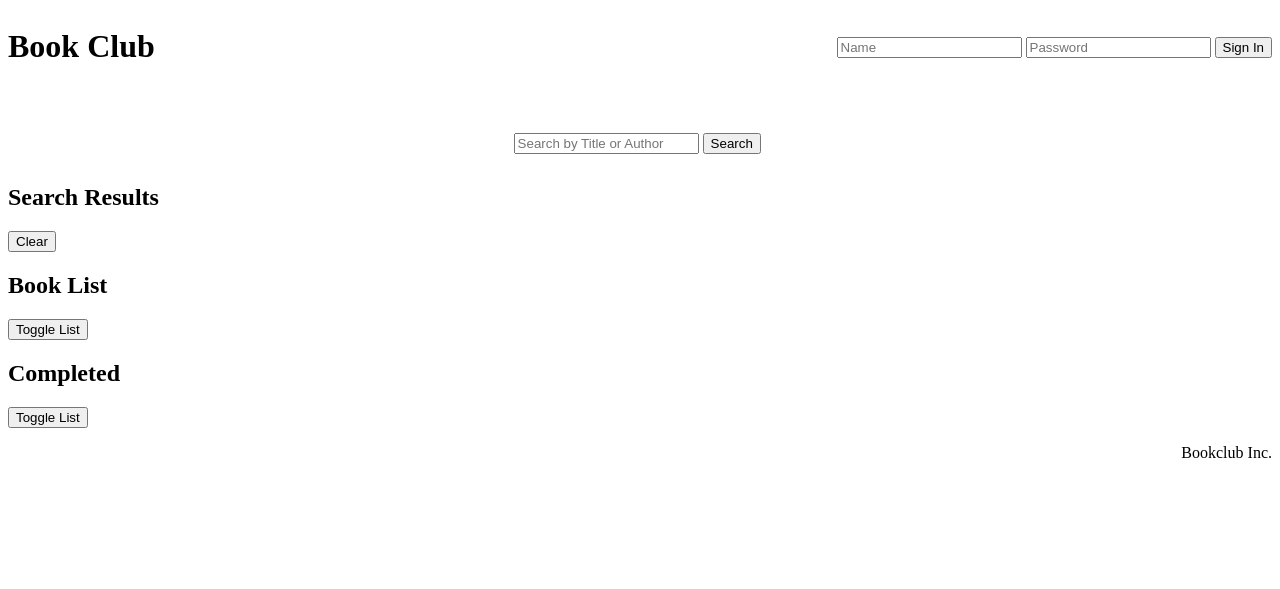
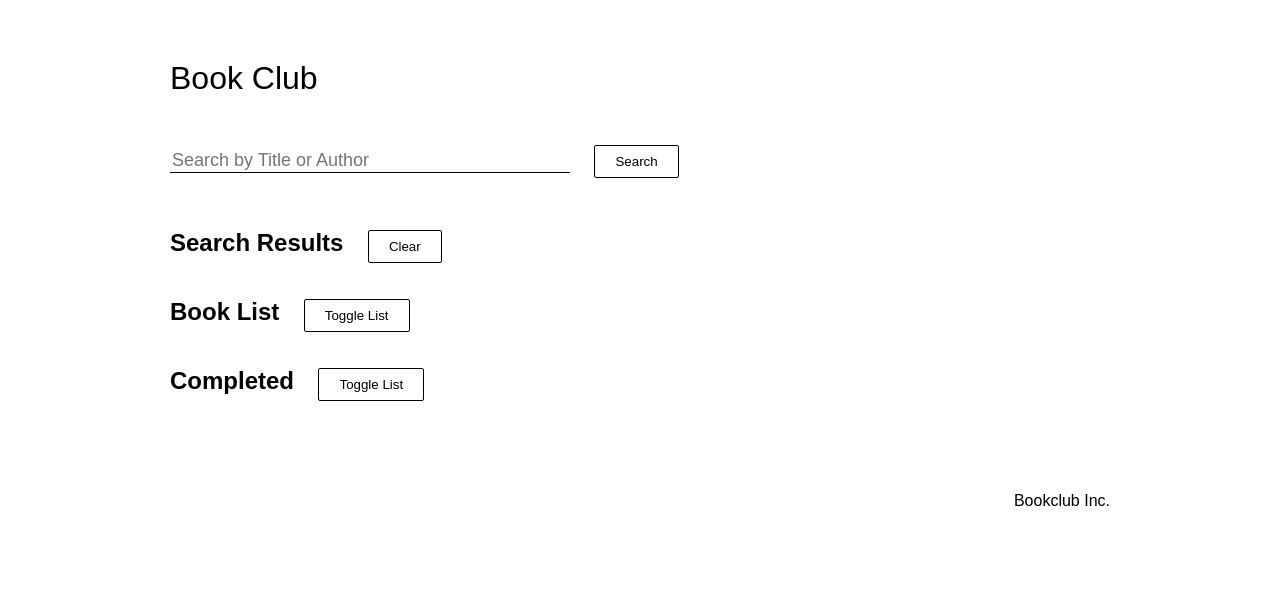
Before and after one commit to Lefty9200/bookClub, a plain HTML site: page index.html in a window 1280 px wide. Drawn offline with Linux system fonts and the light colour scheme.

Commit message:
Started the styling process

```diff
--- a/CSS/style.css
+++ b/CSS/style.css
@@ -1,38 +1,67 @@
-#appName {
-  display: inline-block;
-  margin: 20px 0 20px 0;
+html, body {
+  font-family: "Oxygen", sans-serif;
+  font-weight: 300;
+  margin: 0;
+  padding: 0;
 }
 
-#login {
-  float: right;
-  margin: 29px 0 29px 0;
+.container {
+  max-width: 940px;
+  margin: 0 auto;
+  padding: 0 10px;
 }
 
-img {
+h1 {
+  color: black;
+  margin-top: 60px;
+  margin-bottom: 10px;
+  font-size: 32px;
+  font-weight: 300;
+}
+
+input {
+  background-color: white;
+  border: 0px;
+  border-radius: 0px;
+  border-bottom: 1px solid black;
+  color: gray;
+  font-size: 18px;
+  margin: 0 20px 0 0;
+  width: 400px;
+}
+
+button {
+  color: black;
+  background: white;
+  border: 1px solid black;
+  border-radius: 2px;
+  padding: 8px 20px;
+  margin-bottom: 15px;
+}
+
+#pageAlert, #searchAlert {
+  color: red;
+}
+
+.sectionHeading {
+  display: inline-block;
+  margin-right: 20px;
+}
+
+.sectionButton {
   display: inline-block;
 }
 
-#info {
-  margin: 30px;
-  display: inline-block;
-  position: absolute;
+.searchResult, .book, .completed {
+  border-bottom: gray solid 1px;
+  margin-bottom: 50px;
 }
 
-#bookSearch {
-  margin: 30px 0  30px 40%;
+.book button {
+  margin: 0 20px 15px 0;
 }
 
-#alertStatement, #pageAlert {
-  color: red;
-}
-
-footer p {
+footer {
+  padding: 60px 0;
   float: right;
 }
-
-#cover {
-}
-
-#bookContent {
-  float: right;
-}
--- a/index.html
+++ b/index.html
@@ -9,15 +9,13 @@
 
   <body>
     <div id='header'>
+      <div class='container'>
         <h1 id='appName'>Book Club</h1>
-      <div id='login'>
-        <input type='text' name='username' placeholder='Name'>
-        <input type='password' name='psw' placeholder='Password'>
-        <button>Sign In</button>
       </div>
     </div>
 
     <main>
+      <div class='container'>
         <div id='currentBook'>
           <img id='bookCover'></img>
           <div id='bookContent'>
@@ -29,37 +27,43 @@
             <p id='pageAlert'></p>
           </div>
         </div>
+      </div>
 
+      <div class='container'>
         <div id='bookSearch'>
           <input type='search' name='search' id='searchInput' placeholder='Search by Title or Author'>
           <button id='searchButton'>Search</button>
-        <p id='alertStatement'></p>
+          <p id='searchAlert'></p>
+        </div>
       </div>
 
-      <div>
-        <h2>Search Results</h2><button id='clear'>Clear</button>
+      <div class='container'>
+        <h2 class='sectionHeading'>Search Results</h2>
+        <button class='sectionButton' id='clear'>Clear</button>
         <div id='searchResults'>
         </div>
       </div>
 
-      <div>
-        <h2>Book List</h2>
-        <button id='toggleBookList'>Toggle List</button>
+      <div class='container'>
+        <h2 class='sectionHeading'>Book List</h2>
+        <button class='sectionButton' id='toggleBookList'>Toggle List</button>
         <div id='bookList'>
         </div>
       </div>
 
-      <div>
-        <h2>Completed</h2>
-        <button id='toggleCompletedList'>Toggle List</button>
+      <div class='container'>
+        <h2 class='sectionHeading'>Completed</h2>
+        <button class='sectionButton' id='toggleCompletedList'>Toggle List</button>
         <div id='completedBooks'>
         </div>
       </div>
     </main>
 
+    <div class='container'>
       <footer>
         <p>Bookclub Inc.</p>
       </footer>
+    </div>
 
     <script src='javascript/app.js'></script>
     <script src='' id='searchScript'></script>
--- a/javascript/app.js
+++ b/javascript/app.js
@@ -140,8 +140,16 @@
       newDiv.id = index;
 
 
+      // Create new header for div to hold title and append to div.
+      _.makeElement('h3', element.title, undefined, undefined, newDiv);
+
+      // Create new paragraph for div to hold author and append to div.
+      _.makeElement('p', 'By: ' + element.author, undefined, undefined, newDiv);
+
       // Create new paragraph for div to hold title and append to div.
-      _.makeElement('p', element.title, undefined, undefined, newDiv);
+      _.makeElement('p', 'Description: <br>'+ element.description, undefined
+        , undefined, newDiv);
+
 
       // Create new paragraph for div to hold title and append to div.
       _.makeElement('button', 'Add to book list', 'addBookButton', undefined,
@@ -157,19 +165,15 @@
   }
 //------------------------------------------------------------------------------
 
-  /*
-    - Need to make search results display title, author and synopsys.
-    - Need to make button to collapse search results.
-  */
 
 //------------------------------------------------------------------------------
   // Retrieve API results.
   function bookApi() {
     // Display error if no input value was given when search button pressed.
     if (searchInput.value.length === 0) {
-      $('#alertStatement').innerHTML = 'Please enter a search parameter!';
+      $('#searchAlert').innerHTML = 'Please enter a search parameter!';
     } else {
-      $('#alertStatement').innerHTML = '';
+      $('#searchAlert').innerHTML = '';
     }
 
     // Clear any previous search results.
@@ -240,27 +244,30 @@
     }
     // Fires scriptForSearch function to create custom search based on input.
     return scriptForSearch();
-
   }
   // Add event listener to search button so when clicked bookApi fires.
   searchButton.addEventListener('click', bookApi);
-
 //------------------------------------------------------------------------------
 
 
 //------------------------------------------------------------------------------
   // Add book to listOfBooks array.
   function addTolistOfBooks() {
-    // Save the ID of the that was div added from the previous function.
+    // Save the element that was clicked for use in loops.
     var passedThis = this.parentNode;
+    // Create flag that will change if book is already in book list.
     var flag = true;
 
+    // For loop to loop through listOfBooks.
     for (var i = 0; i < listOfBooks.length; i++) {
+      // If list of books title = the clicked elements title.
       if (listOfBooks[i].title === passedThis.firstChild.innerHTML) {
+        // Set flag to false.
         flag = false;
       }
     }
 
+    // If flag is true do this.
     if (flag) {
       // Loop through search responses to compare index to clicked element.
       _.each(searchResponse, function(element, index) {
@@ -277,8 +284,15 @@
             // Create new div.
             var newDiv = document.createElement('div');
 
-            // Create new paragraph for div.
-            _.makeElement('p', element.title, undefined, undefined, newDiv);
+            // Set new divs class
+            newDiv.className = 'book';
+
+            // Create new header for div with title.
+            _.makeElement('h3', element.title, undefined, undefined, newDiv);
+
+            // Create new paragraph for div with author.
+            _.makeElement('p', 'By: ' + element.author, undefined, undefined,
+              newDiv);
 
             // Create star button for div.
             _.makeElement('button', 'Set as current', 'setCurrent', undefined,
@@ -290,6 +304,7 @@
             // Add each book on top of the last.
             var currentDiv = document.getElementById('div1');
             document.getElementById('bookList').insertBefore(newDiv, currentDiv);
+
             // Set new buttons onclick to funciton.
             newDiv.lastChild.previousSibling.onclick = createCurrent;
             newDiv.lastChild.onclick = removeBook;
@@ -304,7 +319,6 @@
 //------------------------------------------------------------------------------
 
 /*
-  - Need to make button to collapse book list.
   - Need to display title and author.
 */
 
@@ -482,8 +496,11 @@
       var newDiv = document.createElement('div');
       newDiv.className = 'completed';
 
+      // Create new header for div.
+      _.makeElement('h3', element.title, undefined, undefined, newDiv);
+
       // Create new paragraph for div.
-      _.makeElement('p', element.title, undefined, undefined, newDiv);
+      _.makeElement('p', 'By: ' + element.author, undefined, undefined, newDiv);
 
       // Add each book on top of the last.
       var currentDiv = document.getElementById('div1');
@@ -526,7 +543,6 @@
 
 /*
   // Still to go:
-  - Need to finish getting rid of javascript issues.
   - Need to read through code and make sure its as clean as can be.
   - Need to Style page.
   - Need to check against requirements.
```
Also changed, not shown: untitled.html (added, +63 -0 lines). Lines whose indentation alone changed are shown as unchanged.
